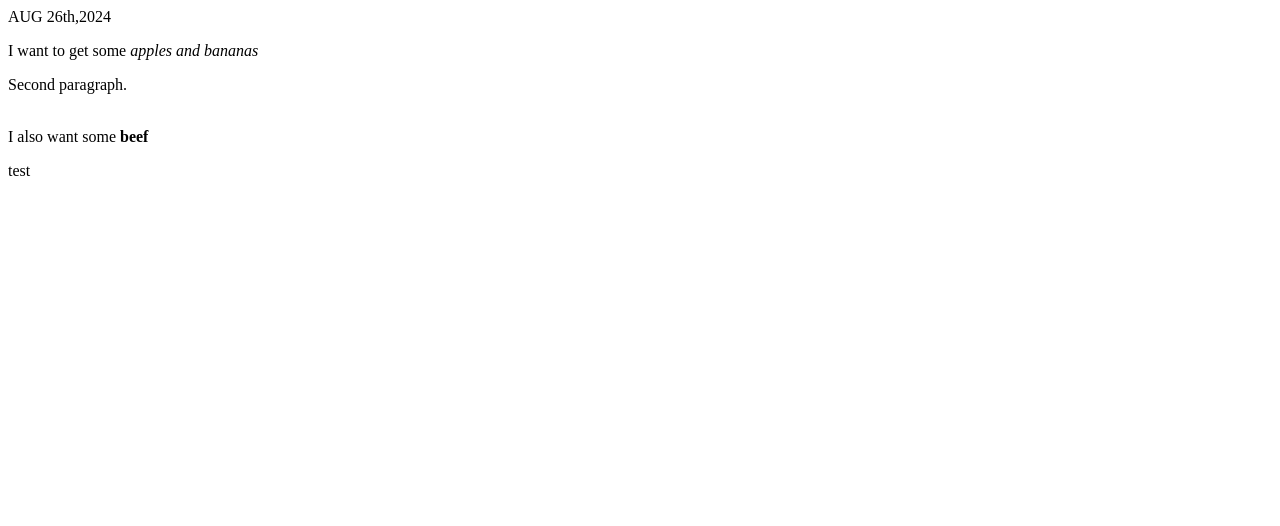
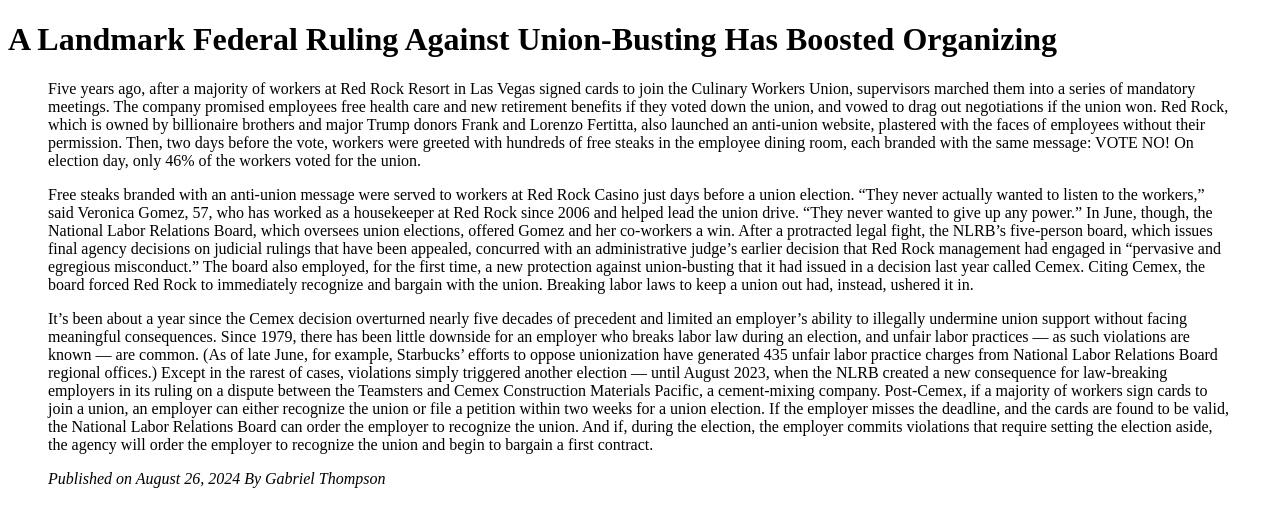
Before and after one commit to ryanunc/ryanunc.github.io, a plain HTML site: page index.html in a window 1280 px wide. Drawn offline with Linux system fonts and the light colour scheme.

Commit message:
Update index.html

```diff
--- a/index.html
+++ b/index.html
@@ -1,11 +1,36 @@
 <!DOCTYPE HTML>
 <HTML>
-    <head>AUG 26th,2024</head>
-<body>
-<p>I want to get some <i>apples and bananas </i></p>
-<p>Second paragraph.</p> <br>I also want some <b>beef</b>
-<br>
-<p>test</p>
-</body>
+<h1> <b>A Landmark Federal Ruling Against Union-Busting Has Boosted Organizing</b></h1>
+
+
+<blockquote>
+<p> Five years ago, after a majority of workers at Red Rock Resort in Las Vegas signed cards to join the Culinary Workers Union, supervisors marched them into a series of mandatory meetings. The company promised employees free health care and new retirement benefits if they voted down the union, and vowed to drag out negotiations if the union won.
+
+Red Rock, which is owned by billionaire brothers and major Trump donors Frank and Lorenzo Fertitta, also launched an anti-union website, plastered with the faces of employees without their permission. Then, two days before the vote, workers were greeted with hundreds of free steaks in the employee dining room, each branded with the same message: VOTE NO!
+
+On election day, only 46% of the workers voted for the union.
+</p>
+<p>
+Free steaks branded with an anti-union message were served to workers at Red Rock Casino just days before a union election.
+
+“They never actually wanted to listen to the workers,” said Veronica Gomez, 57, who has worked as a housekeeper at Red Rock since 2006 and helped lead the union drive. “They never wanted to give up any power.”
+
+In June, though, the National Labor Relations Board, which oversees union elections, offered Gomez and her co-workers a win. After a protracted legal fight, the NLRB’s five-person board, which issues final agency decisions on judicial rulings that have been appealed, concurred with an administrative judge’s earlier decision that Red Rock management had engaged in “pervasive and egregious misconduct.” The board also employed, for the first time, a new protection against union-busting that it had issued in a decision last year called Cemex. Citing Cemex, the board forced Red Rock to immediately recognize and bargain with the union.
+
+Breaking labor laws to keep a union out had, instead, ushered it in.
+</p>
+
+<p>
+It’s been about a year since the Cemex decision overturned nearly five decades of precedent and limited an employer’s ability to illegally undermine union support without facing meaningful consequences. Since 1979, there has been little downside for an employer who breaks labor law during an election, and unfair labor practices — as such violations are known — are common. (As of late June, for example, Starbucks’ efforts to oppose unionization have generated 435 unfair labor practice charges from National Labor Relations Board regional offices.)
+
+Except in the rarest of cases, violations simply triggered another election — until August 2023, when the NLRB created a new consequence for law-breaking employers in its ruling on a dispute between the Teamsters and Cemex Construction Materials Pacific, a cement-mixing company. Post-Cemex, if a majority of workers sign cards to join a union, an employer can either recognize the union or file a petition within two weeks for a union election.
+
+If the employer misses the deadline, and the cards are found to be valid, the National Labor Relations Board can order the employer to recognize the union. And if, during the election, the employer commits violations that require setting the election aside, the agency will order the employer to recognize the union and begin to bargain a first contract.
+</p>
+<cite> Published on August 26, 2024 By Gabriel Thompson</cite>
+</blockquote>
+
+
+
 
 </HTML>
```
